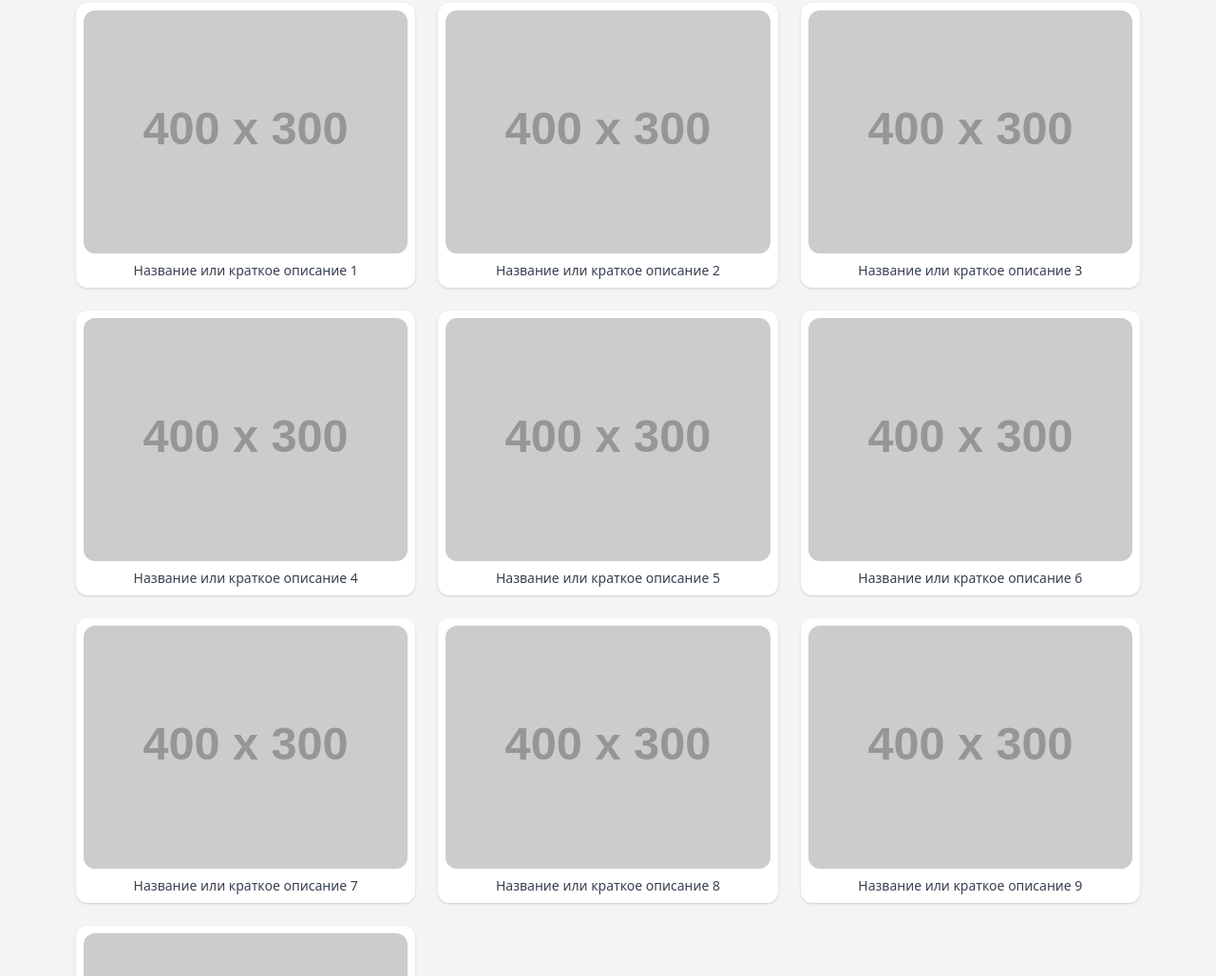
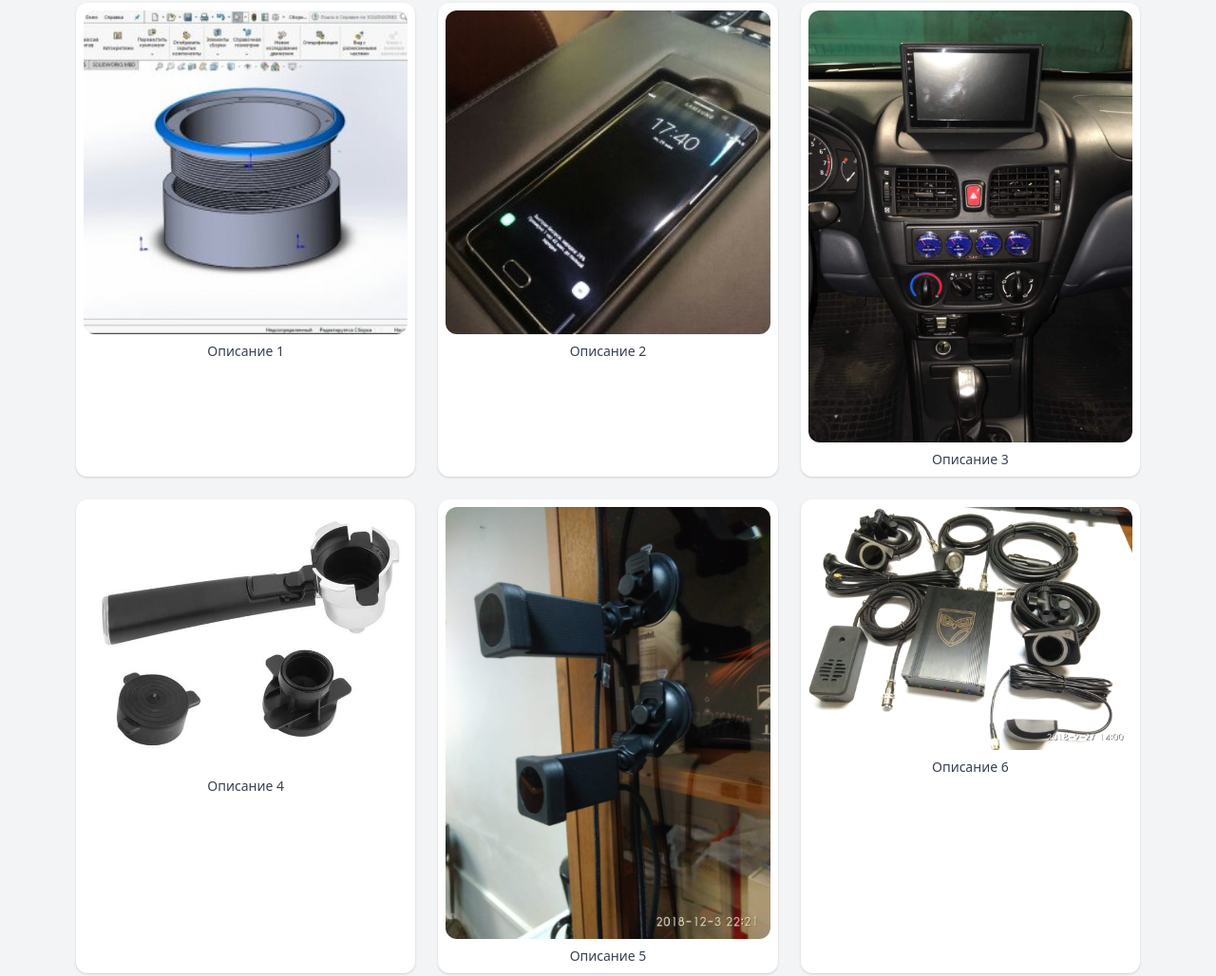
Before and after one commit to Den20050/resume-portfolio, a plain HTML site: page portfolio/index.html in a window 1280 px wide. Shown: the part 353-1381 px from the top of the page at 95% size. Drawn offline with nearby package versions, Linux system fonts and the light colour scheme; placeholder pictures from the web are drawn by us.

Commit message:
Update index.html

```diff
--- a/portfolio/index.html
+++ b/portfolio/index.html
@@ -7,84 +7,86 @@
   <link href="https://cdn.jsdelivr.net/npm/tailwindcss@2.2.19/dist/tailwind.min.css" rel="stylesheet">
 </head>
 <body class="bg-gray-100 font-sans">
-  <section class="bg-blue-700 text-white py-14 text-center">
+  <!-- Шапка -->
+  <section class="bg-blue-700 text-white py-14 text-center shadow">
     <h1 class="text-3xl md:text-4xl font-bold mb-2">Портфолио</h1>
     <p class="text-lg md:text-xl">Денис Целищев &mdash; инженер, проектировщик, разработчик</p>
-    <a href="/resume-portfolio/" class="inline-block mt-6 bg-white text-blue-700 px-6 py-2 rounded-lg font-semibold shadow hover:bg-gray-100">К резюме</a>
+    <a href="/resume-portfolio/" class="inline-block mt-6 bg-white text-blue-700 px-6 py-2 rounded-lg font-semibold shadow hover:bg-gray-100 transition">К резюме</a>
   </section>
 
+  <!-- Фотогалерея -->
   <section class="max-w-6xl mx-auto py-10 px-4">
     <h2 class="text-2xl font-bold text-center mb-8">Примеры работ</h2>
     <div class="grid grid-cols-1 sm:grid-cols-2 md:grid-cols-3 gap-6">
-      <!-- Пример фото 1 -->
+      <!-- 1 -->
       <div class="bg-white rounded-xl shadow p-2">
-        <a href="https://via.placeholder.com/800x600?text=Photo+1" target="_blank">
-          <img src="https://via.placeholder.com/400x300?text=Photo+1" alt="Пример работы 1" class="rounded-xl w-full object-cover mb-2">
+        <a href="/resume-portfolio/portfolio/foto1.jpg" target="_blank">
+          <img src="/resume-portfolio/portfolio/foto1.jpg" alt="Фото 1" class="rounded-xl w-full object-cover mb-2">
         </a>
-        <div class="text-sm text-gray-700 text-center">Название или краткое описание 1</div>
+        <div class="text-sm text-gray-700 text-center">Описание 1</div>
       </div>
-      <!-- Пример фото 2 -->
+      <!-- 2 -->
       <div class="bg-white rounded-xl shadow p-2">
-        <a href="https://via.placeholder.com/800x600?text=Photo+2" target="_blank">
-          <img src="https://via.placeholder.com/400x300?text=Photo+2" alt="Пример работы 2" class="rounded-xl w-full object-cover mb-2">
+        <a href="/resume-portfolio/portfolio/foto2.jpg" target="_blank">
+          <img src="/resume-portfolio/portfolio/foto2.jpg" alt="Фото 2" class="rounded-xl w-full object-cover mb-2">
         </a>
-        <div class="text-sm text-gray-700 text-center">Название или краткое описание 2</div>
+        <div class="text-sm text-gray-700 text-center">Описание 2</div>
       </div>
-      <!-- Пример фото 3 -->
+      <!-- 3 -->
       <div class="bg-white rounded-xl shadow p-2">
-        <a href="https://via.placeholder.com/800x600?text=Photo+3" target="_blank">
-          <img src="https://via.placeholder.com/400x300?text=Photo+3" alt="Пример работы 3" class="rounded-xl w-full object-cover mb-2">
+        <a href="/resume-portfolio/portfolio/foto3.jpg" target="_blank">
+          <img src="/resume-portfolio/portfolio/foto3.jpg" alt="Фото 3" class="rounded-xl w-full object-cover mb-2">
         </a>
-        <div class="text-sm text-gray-700 text-center">Название или краткое описание 3</div>
+        <div class="text-sm text-gray-700 text-center">Описание 3</div>
       </div>
-      <!-- Пример фото 4 -->
+      <!-- 4 -->
       <div class="bg-white rounded-xl shadow p-2">
-        <a href="https://via.placeholder.com/800x600?text=Photo+4" target="_blank">
-          <img src="https://via.placeholder.com/400x300?text=Photo+4" alt="Пример работы 4" class="rounded-xl w-full object-cover mb-2">
+        <a href="/resume-portfolio/portfolio/foto4.jpg" target="_blank">
+          <img src="/resume-portfolio/portfolio/foto4.jpg" alt="Фото 4" class="rounded-xl w-full object-cover mb-2">
         </a>
-        <div class="text-sm text-gray-700 text-center">Название или краткое описание 4</div>
+        <div class="text-sm text-gray-700 text-center">Описание 4</div>
       </div>
-      <!-- Пример фото 5 -->
+      <!-- 5 -->
       <div class="bg-white rounded-xl shadow p-2">
-        <a href="https://via.placeholder.com/800x600?text=Photo+5" target="_blank">
-          <img src="https://via.placeholder.com/400x300?text=Photo+5" alt="Пример работы 5" class="rounded-xl w-full object-cover mb-2">
+        <a href="/resume-portfolio/portfolio/foto5.jpg" target="_blank">
+          <img src="/resume-portfolio/portfolio/foto5.jpg" alt="Фото 5" class="rounded-xl w-full object-cover mb-2">
         </a>
-        <div class="text-sm text-gray-700 text-center">Название или краткое описание 5</div>
+        <div class="text-sm text-gray-700 text-center">Описание 5</div>
       </div>
-      <!-- Пример фото 6 -->
+      <!-- 6 -->
       <div class="bg-white rounded-xl shadow p-2">
-        <a href="https://via.placeholder.com/800x600?text=Photo+6" target="_blank">
-          <img src="https://via.placeholder.com/400x300?text=Photo+6" alt="Пример работы 6" class="rounded-xl w-full object-cover mb-2">
+        <a href="/resume-portfolio/portfolio/foto6.jpg" target="_blank">
+          <img src="/resume-portfolio/portfolio/foto6.jpg" alt="Фото 6" class="rounded-xl w-full object-cover mb-2">
         </a>
-        <div class="text-sm text-gray-700 text-center">Название или краткое описание 6</div>
+        <div class="text-sm text-gray-700 text-center">Описание 6</div>
       </div>
-      <!-- Пример фото 7 -->
+      <!-- 7 -->
       <div class="bg-white rounded-xl shadow p-2">
-        <a href="https://via.placeholder.com/800x600?text=Photo+7" target="_blank">
-          <img src="https://via.placeholder.com/400x300?text=Photo+7" alt="Пример работы 7" class="rounded-xl w-full object-cover mb-2">
+        <a href="/resume-portfolio/portfolio/foto7.jpg" target="_blank">
+          <img src="/resume-portfolio/portfolio/foto7.jpg" alt="Фото 7" class="rounded-xl w-full object-cover mb-2">
         </a>
-        <div class="text-sm text-gray-700 text-center">Название или краткое описание 7</div>
+        <div class="text-sm text-gray-700 text-center">Описание 7</div>
       </div>
-      <!-- Пример фото 8 -->
+      <!-- 8 -->
       <div class="bg-white rounded-xl shadow p-2">
-        <a href="https://via.placeholder.com/800x600?text=Photo+8" target="_blank">
-          <img src="https://via.placeholder.com/400x300?text=Photo+8" alt="Пример работы 8" class="rounded-xl w-full object-cover mb-2">
+        <a href="/resume-portfolio/portfolio/foto8.jpg" target="_blank">
+          <img src="/resume-portfolio/portfolio/foto8.jpg" alt="Фото 8" class="rounded-xl w-full object-cover mb-2">
         </a>
-        <div class="text-sm text-gray-700 text-center">Название или краткое описание 8</div>
+        <div class="text-sm text-gray-700 text-center">Описание 8</div>
       </div>
-      <!-- Пример фото 9 -->
+      <!-- 9 -->
       <div class="bg-white rounded-xl shadow p-2">
-        <a href="https://via.placeholder.com/800x600?text=Photo+9" target="_blank">
-          <img src="https://via.placeholder.com/400x300?text=Photo+9" alt="Пример работы 9" class="rounded-xl w-full object-cover mb-2">
+        <a href="/resume-portfolio/portfolio/foto9.jpg" target="_blank">
+          <img src="/resume-portfolio/portfolio/foto9.jpg" alt="Фото 9" class="rounded-xl w-full object-cover mb-2">
         </a>
-        <div class="text-sm text-gray-700 text-center">Название или краткое описание 9</div>
+        <div class="text-sm text-gray-700 text-center">Описание 9</div>
       </div>
-      <!-- Пример фото 10 -->
+      <!-- 10 -->
       <div class="bg-white rounded-xl shadow p-2">
-        <a href="https://via.placeholder.com/800x600?text=Photo+10" target="_blank">
-          <img src="https://via.placeholder.com/400x300?text=Photo+10" alt="Пример работы 10" class="rounded-xl w-full object-cover mb-2">
+        <a href="/resume-portfolio/portfolio/foto10.jpg" target="_blank">
+          <img src="/resume-portfolio/portfolio/foto10.jpg" alt="Фото 10" class="rounded-xl w-full object-cover mb-2">
         </a>
-        <div class="text-sm text-gray-700 text-center">Название или краткое описание 10</div>
+        <div class="text-sm text-gray-700 text-center">Описание 10</div>
       </div>
     </div>
   </section>
```
